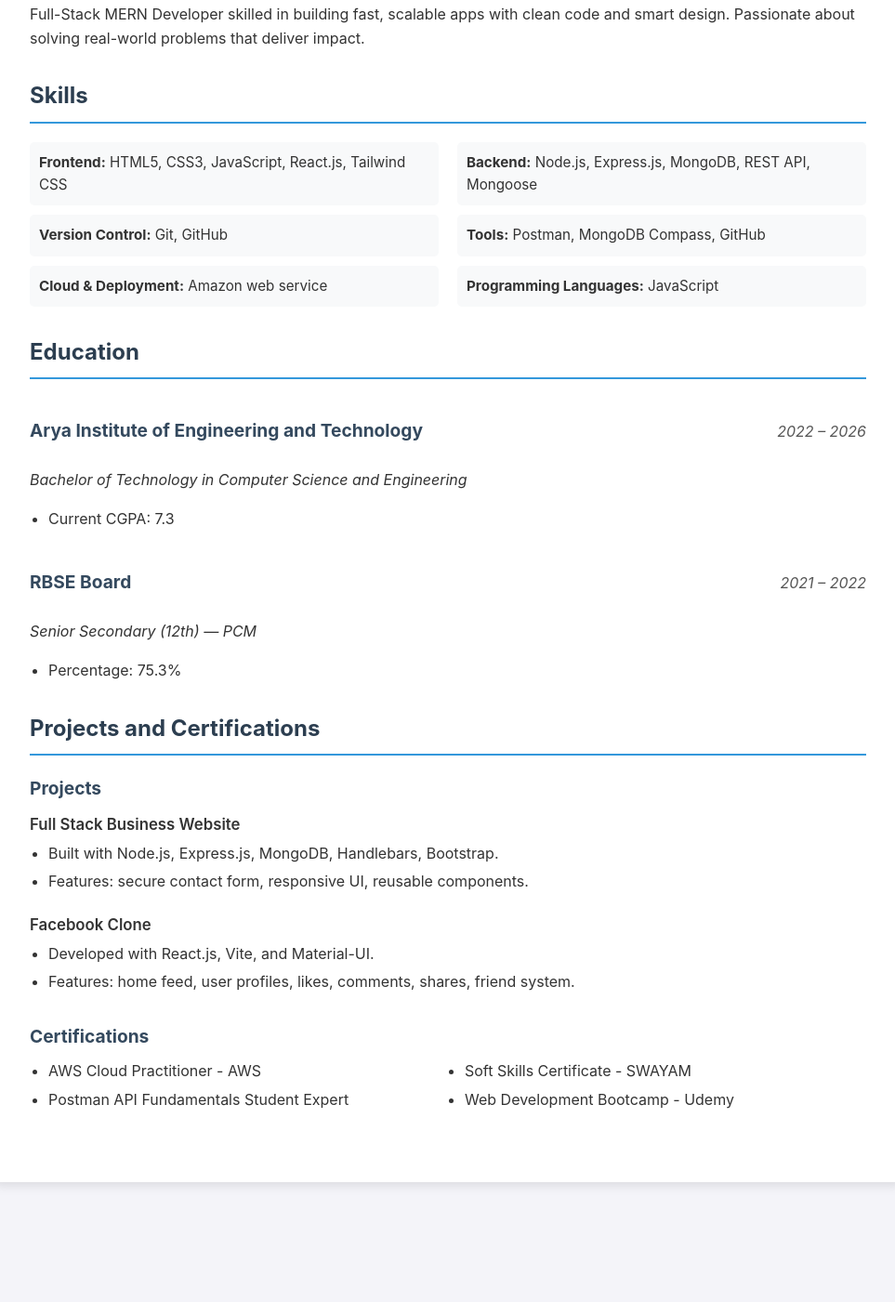
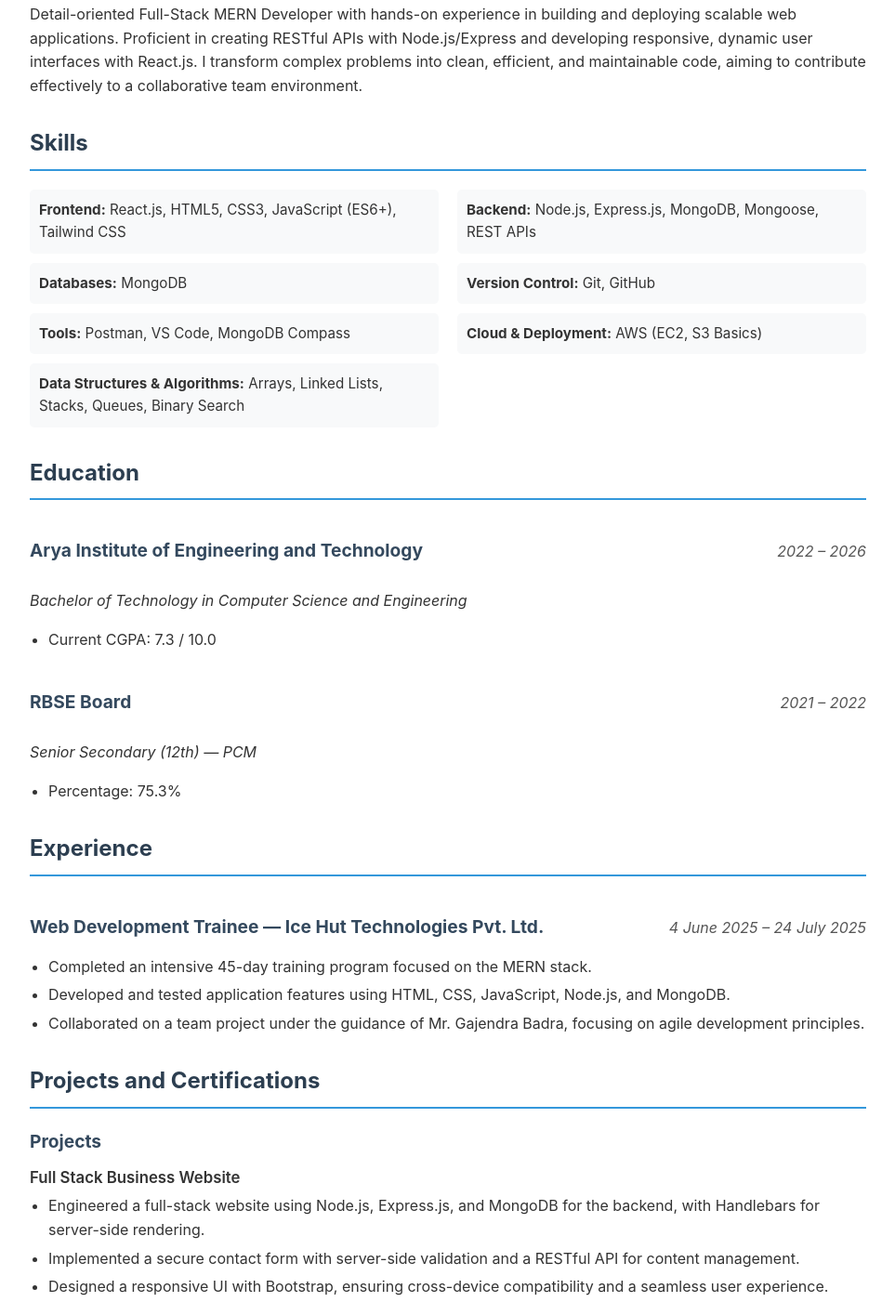
Before and after one commit to Anandrajoria/resume-website, a plain HTML site: page index.html in a window 1280 px wide. Shown: the part 287-1688 px from the top of the page at 93% size, without its empty margins (158-1121 px from the left). Before the commit the page ends 1579 px from the top, so only its background shows below. Drawn offline with Linux system fonts and the light colour scheme.

Commit message:
updated resume

```diff
--- a/index.html
+++ b/index.html
@@ -24,20 +24,20 @@
             <section class="summary">
                 <h2>Summary</h2>
                 <p>
-                    Full-Stack MERN Developer skilled in building fast, scalable apps with clean code and smart design. Passionate about solving real-world problems that deliver impact.
+                    Detail-oriented Full-Stack MERN Developer with hands-on experience in building and deploying scalable web applications. Proficient in creating RESTful APIs with Node.js/Express and developing responsive, dynamic user interfaces with React.js. I transform complex problems into clean, efficient, and maintainable code, aiming to contribute effectively to a collaborative team environment.
                 </p>
             </section>
 
             <section class="skills">
                 <h2>Skills</h2>
                 <div class="skills-grid">
-                    <div class="skill-category"><strong>Frontend:</strong> HTML5, CSS3, JavaScript, React.js, Tailwind CSS</div>
-                    <div class="skill-category"><strong>Backend:</strong> Node.js, Express.js, MongoDB, REST API, Mongoose</div>
+                    <div class="skill-category"><strong>Frontend:</strong> React.js, HTML5, CSS3, JavaScript (ES6+), Tailwind CSS</div>
+                    <div class="skill-category"><strong>Backend:</strong> Node.js, Express.js, MongoDB, Mongoose, REST APIs</div>
+                    <div class="skill-category"><strong>Databases:</strong> MongoDB</div>
                     <div class="skill-category"><strong>Version Control:</strong> Git, GitHub</div>
-                    <div class="skill-category"><strong>Tools:</strong> Postman, MongoDB Compass, GitHub</div>
-                    <div class="skill-category"><strong>Cloud & Deployment:</strong> Amazon web service </div>
-                    <div class="skill-category"><strong>Programming Languages:</strong> JavaScript</div>
-                    <!-- <div class="skill-category"><strong>Data Structures & Algorithms:</strong> Arrays, Linked Lists, Stacks, Queues, Binary Search, Bit Manipulation</div> -->
+                    <div class="skill-category"><strong>Tools:</strong> Postman, VS Code, MongoDB Compass</div>
+                    <div class="skill-category"><strong>Cloud & Deployment:</strong> AWS (EC2, S3 Basics)</div>
+                    <div class="skill-category"><strong>Data Structures & Algorithms:</strong> Arrays, Linked Lists, Stacks, Queues, Binary Search</div>
                 </div>
             </section>
 
@@ -50,8 +50,7 @@
                     </div>
                     <p><em>Bachelor of Technology in Computer Science and Engineering</em></p>
                     <ul>
-                        <li>Current CGPA: 7.3</li>
-
+                        <li>Current CGPA: 7.3 / 10.0</li>
                     </ul>
                 </div>
                 <div class="entry">
@@ -66,6 +65,21 @@
                 </div>
             </section>
 
+            <section class="experience">
+                <h2>Experience</h2>
+                <div class="entry">
+                    <div class="entry-header">
+                        <h3>Web Development Trainee — Ice Hut Technologies Pvt. Ltd.</h3>
+                        <span class="date">4 June 2025 – 24 July 2025</span>
+                    </div>
+                    <ul>
+                        <li>Completed an intensive 45-day training program focused on the MERN stack.</li>
+                        <li>Developed and tested application features using HTML, CSS, JavaScript, Node.js, and MongoDB.</li>
+                        <li>Collaborated on a team project under the guidance of Mr. Gajendra Badra, focusing on agile development principles.</li>
+                    </ul>
+                </div>
+            </section>
+
             <section class="projects-certs">
                 <h2>Projects and Certifications</h2>
 
@@ -76,8 +90,9 @@
                         <h4>Full Stack Business Website</h4>
                     </div>
                     <ul>
-            <li>Built with Node.js, Express.js, MongoDB, Handlebars, Bootstrap.</li>
-            <li>Features: secure contact form, responsive UI, reusable components.</li>
+                        <li>Engineered a full-stack website using Node.js, Express.js, and MongoDB for the backend, with Handlebars for server-side rendering.</li>
+                        <li>Implemented a secure contact form with server-side validation and a RESTful API for content management.</li>
+                        <li>Designed a responsive UI with Bootstrap, ensuring cross-device compatibility and a seamless user experience.</li>
                     </ul>
                 </div>
 
@@ -86,8 +101,9 @@
                         <h4>Facebook Clone</h4>
                     </div>
                     <ul>
-            <li>Developed with React.js, Vite, and Material-UI.</li>
-            <li>Features: home feed, user profiles, likes, comments, shares, friend system.</li>
+                        <li>Developed a feature-rich social media front-end application using React.js, Vite, and Material-UI.</li>
+                        <li>Implemented core features including a dynamic home feed, user profiles, and interactive elements like likes and comments.</li>
+                        <li>Managed application state efficiently using React Hooks and Context API for a seamless, single-page application experience.</li>
                     </ul>
                 </div>
 
```
Lines whose indentation alone changed are shown as unchanged.
